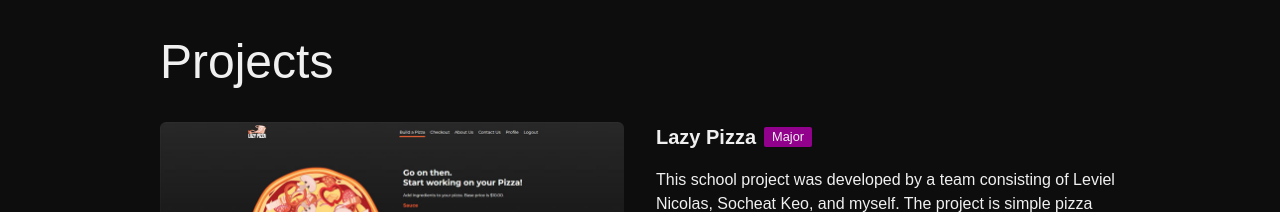
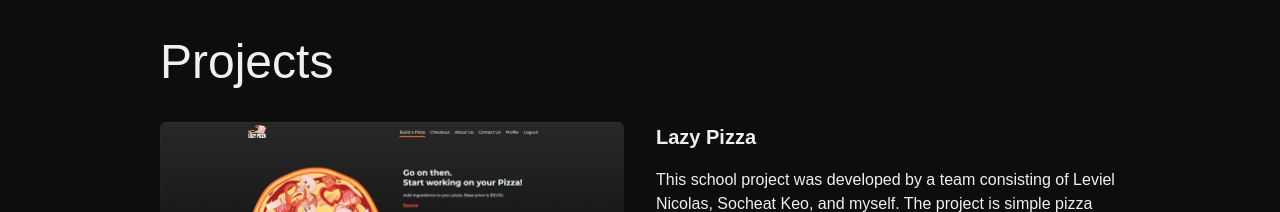
Before and after one commit to htrobles/portfolio-v2, a React (Create React App) app: page / in a window 1280 px wide. Shown: the part 4020-4232 px from the top of the page. Built offline with nearby package versions, Linux system fonts and the light colour scheme.

Commit message:
update projects

```diff
--- a/src/components/Projects/ProjectItem.tsx
+++ b/src/components/Projects/ProjectItem.tsx
@@ -20,15 +20,6 @@ export default function ProjectItem({
             <h4 className='text-lg font-bold' data-swiper-parallax='-400'>
               {title}
             </h4>
-            {isMini ? (
-              <div className='text-sm bg-white text-black px-2 rounded-sm'>
-                Mini
-              </div>
-            ) : (
-              <div className='text-sm bg-secondary-500 text-white px-2 rounded-sm'>
-                Major
-              </div>
-            )}
           </div>
           <p className='mb-4' data-swiper-parallax='-300'>
             {description}
--- a/src/components/Projects/projects.tsx
+++ b/src/components/Projects/projects.tsx
@@ -9,12 +9,12 @@ export type ProjectType = {
 
 const projects: ProjectType[] = [
   {
-    title: 'MyOnlyPans',
+    title: 'Gospeltrend London Website',
     description:
       'This school app project was developed by a team consisting of Leviel Nicolas, Socheat Keo, Tanya Masiala, Charie Hare, and myself. As the tech lead, I was responsible for selecting the technology stack, designing the database architecture, and establishing the initial codebases for both the React Native web and mobile app (not published) and the server. Additionally, I contributed to the UI/UX design. Please note that due to the use of a free server, there may be a startup delay of over 50 seconds for the backend server.',
-    tech: ['React Native', 'MongoDb', 'Express.js', 'Node.js'],
-    imgUrl: './projects/myonlypans.jpg',
-    url: 'https://myonlypans.netlify.app/',
+    tech: ['React', 'StrapiJS', 'TailwindCSS', 'Vercel'],
+    imgUrl: './projects/gospeltrend.jpg',
+    url: 'https://www.gospeltrendlondon.org/',
   },
   {
     title: 'Lazy Pizza',
@@ -39,30 +39,6 @@ const projects: ProjectType[] = [
     imgUrl: './projects/red-brick-oven.jpg',
     url: 'https://robleshector.gitlab.io/the-red-brick-oven/',
   },
-  {
-    title: 'Tic Tac Toe',
-    description: 'A simple game of Tic Tac Toe.',
-    tech: ['HTML', 'CSS', 'Javascript'],
-    imgUrl: './projects/tictactoe.jpg',
-    url: 'https://robleshector.gitlab.io/tic-tac-toe/',
-    isMini: true,
-  },
-  {
-    title: 'NumbR',
-    description: 'A number dating app.',
-    tech: ['HTML', 'CSS', 'Javascript'],
-    imgUrl: './projects/numbr.jpg',
-    url: 'https://robleshector.gitlab.io/numbr/',
-    isMini: true,
-  },
-  {
-    title: 'Simple Calculator',
-    description: 'Just another caluculator.',
-    tech: ['HTML', 'CSS', 'Javascript'],
-    imgUrl: './projects/calculator.jpg',
-    url: 'https://robleshector.gitlab.io/calculator/',
-    isMini: true,
-  },
 ];
 
 export default projects;
```
Also changed, not shown: public/projects/gospeltrend.jpg (added), 1 other file (tests, documents, lock files or other folders).
